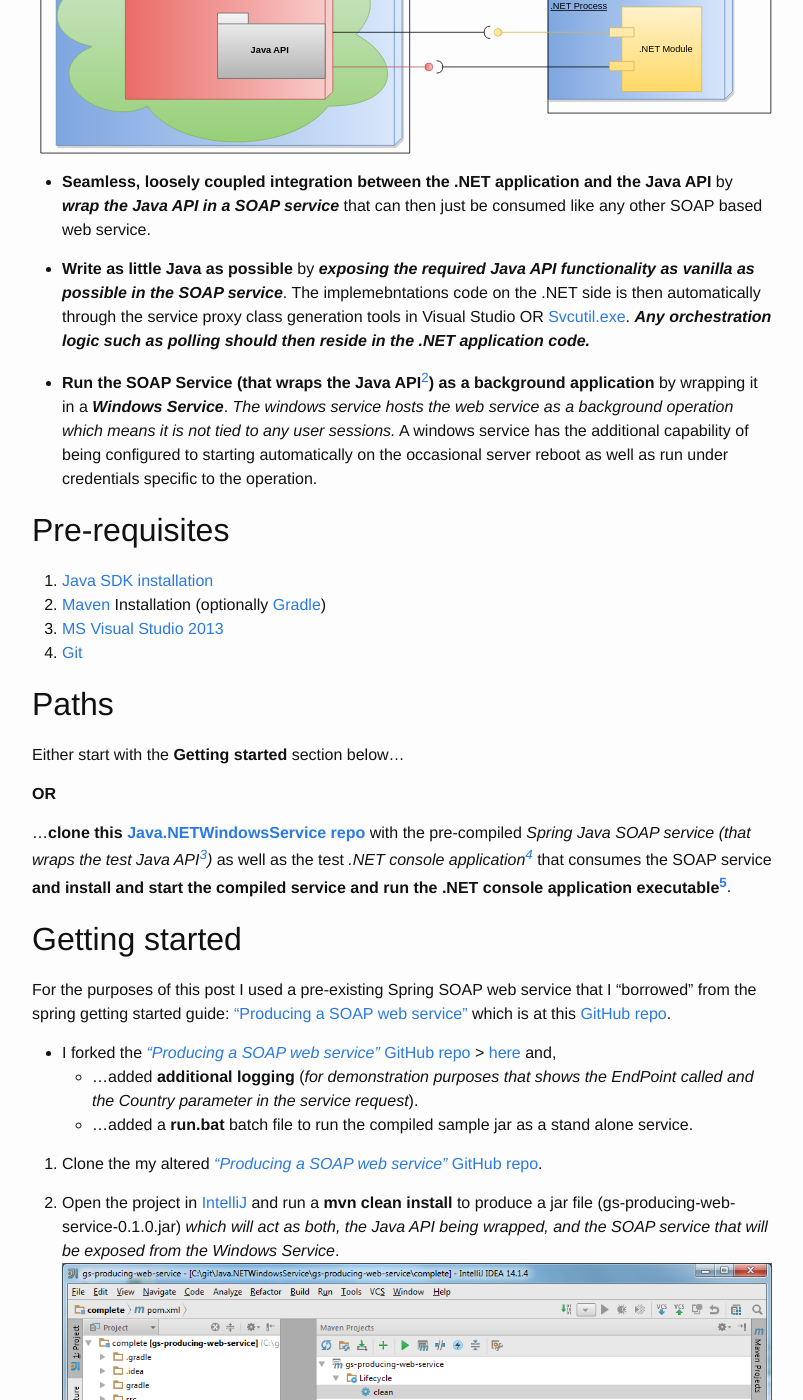
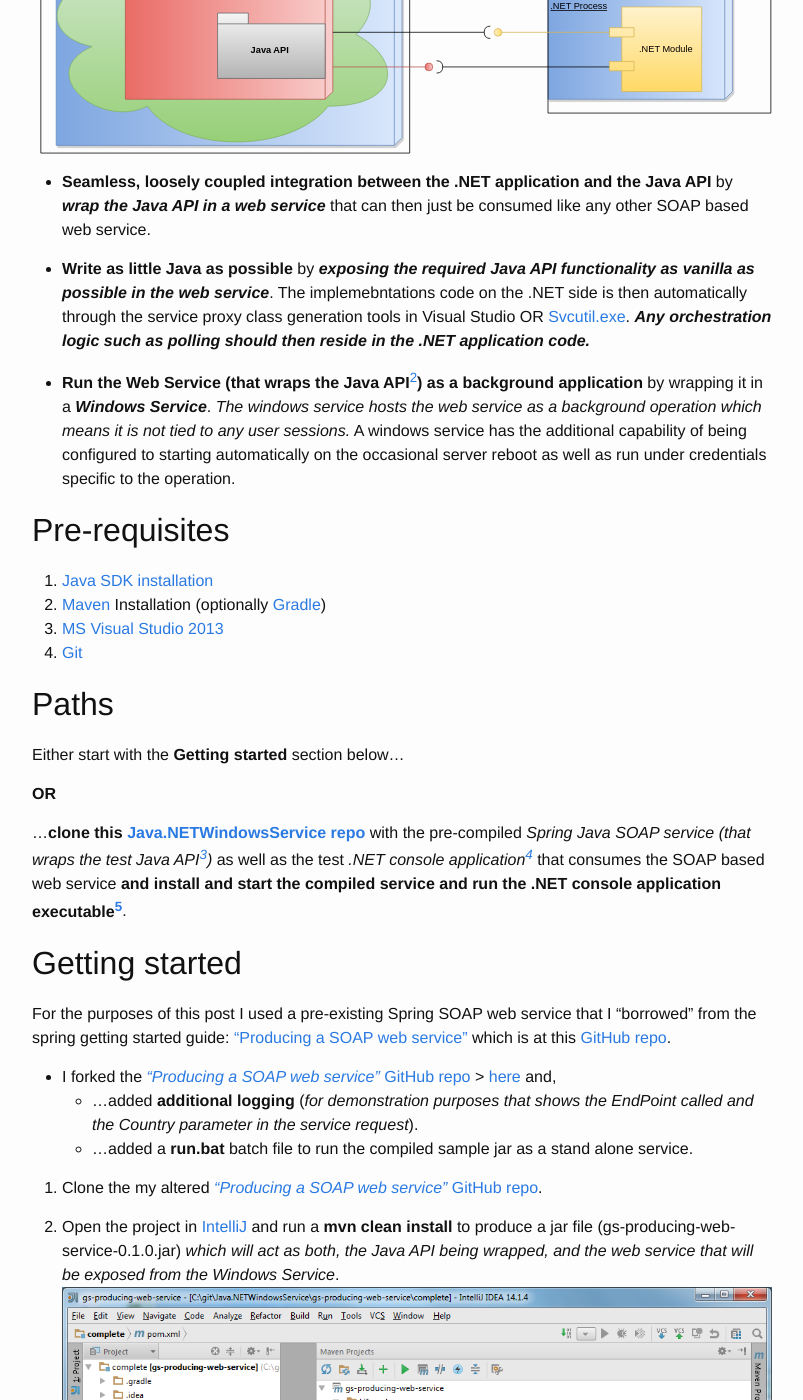
Before and after one commit to apdekock/apdekock.github.io, a Jekyll site: the page built from _posts/2015-08-12-windows_service_hosting_jar.markdown, in a window 1280 px wide and 1400 px high, scrolled down 1022 px. Shown: the whole window, without its empty margins (238-1041 px from the left). Built offline with Jekyll 4.4.1, drawn with Linux system fonts in a browser that asks for light colours; some of the changed text lies outside the part shown.

Commit message:
Signed off by philipdekock@gmail.com

```diff
--- a/_posts/2015-08-12-windows_service_hosting_jar.markdown
+++ b/_posts/2015-08-12-windows_service_hosting_jar.markdown
@@ -4,13 +4,10 @@
 date:   2015-08-12 14:56:37
 quote:  "When life gives you lemonade, make lemons. Life'll be all like 'what?!' —   Phil Dunphy [Phil’s-osophy]"
 categories: C#, Java, Spring, Java .NET interop
-# corrections
-# [web service] and [soap service]
-# update repo readme's and descriptions
 ---
 ## Intro
 
-I recently got a requirement to integrate with a Java API.
+I recently received a requirement to integrate with a Java API.
 I've worked with Java before and [natch](http://www.urbandictionary.com/define.php?term=natch), the requirement came my way.
 
 ## Considerations
@@ -30,11 +27,11 @@
 
 [![Design]({{ site.url }}/assets/DesignJavaHost.svg "Courtesy of https://www.draw.io/")](https://www.draw.io/)
 
-* **Seamless, loosely coupled integration between the .NET application and the Java API** by _**wrap the Java API in a SOAP service**_ that can then just be consumed like any other SOAP based web service.
+* **Seamless, loosely coupled integration between the .NET application and the Java API** by _**wrap the Java API in a web service**_ that can then just be consumed like any other SOAP based web service.
 
-* **Write as little Java as possible** by _**exposing the required Java API functionality as vanilla as possible in the SOAP service**_. The implemebntations code on the .NET side is then automatically through the service proxy class generation tools in Visual Studio OR [Svcutil.exe](https://msdn.microsoft.com/en-us/library/aa347733(v=vs.110).aspx). _**Any orchestration logic such as polling should then reside in the .NET application code.**_
+* **Write as little Java as possible** by _**exposing the required Java API functionality as vanilla as possible in the web service**_. The implemebntations code on the .NET side is then automatically through the service proxy class generation tools in Visual Studio OR [Svcutil.exe](https://msdn.microsoft.com/en-us/library/aa347733(v=vs.110).aspx). _**Any orchestration logic such as polling should then reside in the .NET application code.**_
 
-* **Run the SOAP Service (that wraps the Java API**[^2]**) as a background application** by wrapping it in a _**Windows Service**_. _The windows service hosts the web service as a background operation which means it is not tied to any user sessions._ A windows service has the additional capability of being configured to starting automatically on the occasional server reboot as well as run under credentials specific to the operation.
+* **Run the Web Service (that wraps the Java API**[^2]**) as a background application** by wrapping it in a _**Windows Service**_. _The windows service hosts the web service as a background operation which means it is not tied to any user sessions._ A windows service has the additional capability of being configured to starting automatically on the occasional server reboot as well as run under credentials specific to the operation.
 
 [^2]:[..in the house that Jack built.](https://en.wikipedia.org/wiki/This_Is_the_House_That_Jack_Built)
 
@@ -50,7 +47,7 @@
 
 **OR**
 
-...**clone this [Java.NETWindowsService repo](https://github.com/apdekock/Java.NETWindowsService)** with the pre-compiled _Spring Java SOAP service (that wraps the test Java API[^3])_ as well as the test _.NET console application[^4]_ that consumes the SOAP service **and install and start the compiled service and run the .NET console application executable[^5]**.
+...**clone this [Java.NETWindowsService repo](https://github.com/apdekock/Java.NETWindowsService)** with the pre-compiled _Spring Java SOAP service (that wraps the test Java API[^3])_ as well as the test _.NET console application[^4]_ that consumes the SOAP based web service **and install and start the compiled service and run the .NET console application executable[^5]**.
 
 [^3]:[Repo location for Java API and batch file to run.](https://github.com/apdekock/Java.NETWindowsService/tree/master/Java.NETWindowsService/JavaAPI)
 [^4]:[Repo location for .Net Console Application](https://github.com/apdekock/Java.NETWindowsService/tree/master/Java.NETWindowsService/.NETApp)
@@ -66,7 +63,7 @@
 
 1. Clone the my altered [_"Producing a SOAP web service"_ GitHub repo](https://github.com/apdekock/gs-producing-web-service).
 
-2. Open the project in [IntelliJ](https://www.jetbrains.com/idea/) and run a **mvn clean install** to produce a jar file (gs-producing-web-service-0.1.0.jar) _which will act as both, the Java API being wrapped, and the SOAP service that will be exposed from the Windows Service_.
+2. Open the project in [IntelliJ](https://www.jetbrains.com/idea/) and run a **mvn clean install** to produce a jar file (gs-producing-web-service-0.1.0.jar) _which will act as both, the Java API being wrapped, and the web service that will be exposed from the Windows Service_.
 ![intelliJ_build_maven]({{ site.url }}/assets/java_net_post/maven_build_spring_sample.png "Maven clean install Spring Sample")
 
 3. Execute the _**run.bat**_ file to run the Spring web service which hosted at http://localhost:8080/ws [^6]
@@ -291,7 +288,7 @@
 * Create a new vanilla C# console application.
 ![New Console Application Template]({{ site.url }}/assets/java_net_post/new_console.png "New Console Application Template")
 
-Now we add a service reference to our .NET application in order to consume the SOAP web service that wraps the Java API[^2].
+Now we add a service reference to our .NET application in order to consume the web service that wraps the Java API[^2].
 
 * Run the spring ws _**run.bat**_ file - to get the service up and running.
 ![Spring WS Reference]({{ site.url }}/assets/java_net_post/running_spring_service.png "Spring WS running reference")
```
